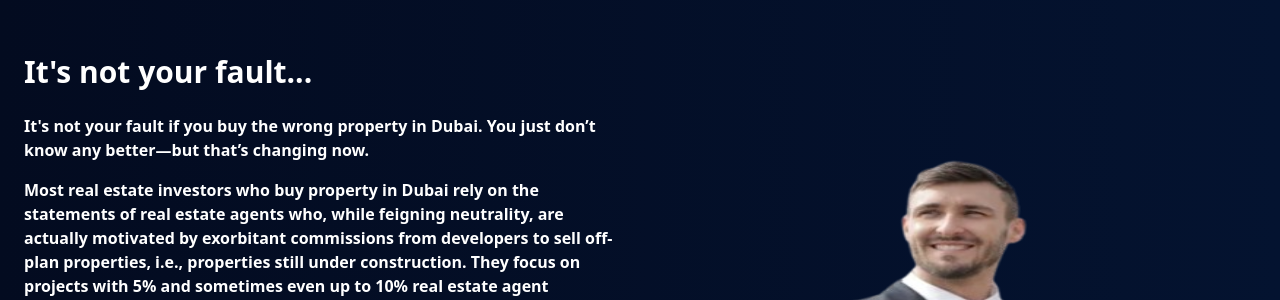
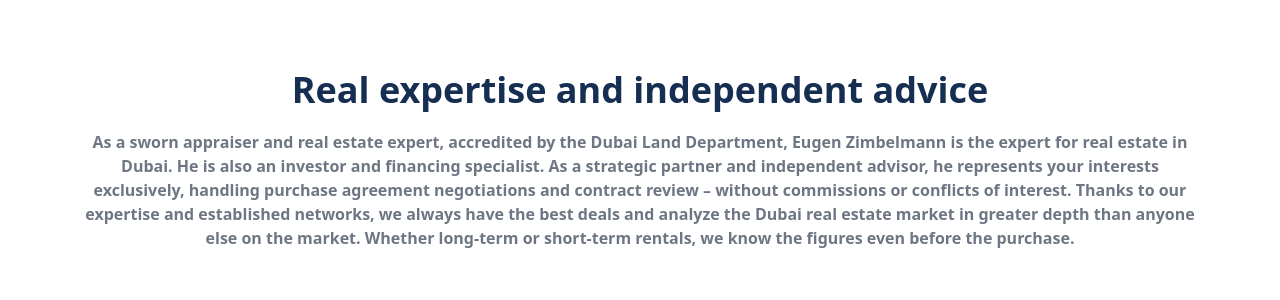
Before and after one commit to ajayyadav0555/dubai_dhan, a React (Vite) app: page / in a window 1280 px wide. Shown: the part 646-946 px from the top of the page. Built offline with nearby package versions, Linux system fonts and the light colour scheme.

Commit message:
added 3 sections

```diff
--- a/src/App.jsx
+++ b/src/App.jsx
@@ -61,7 +61,7 @@
   return (
     <div className=''><Navbar />
       <HeroSection />
-      {/* <Expertice /> */}
+      <Expertice />
       <NotFault />
       <Comparison />
       <ScrollDSection />
--- a/src/pages/Expertice.jsx
+++ b/src/pages/Expertice.jsx
@@ -5,9 +5,9 @@
         <div className='bg-white'>
             <div className='max-w-7xl mx-auto mb-16'>
                 <h1 className='text-center md:text-4xl text-3xl md:mt-20 mt-10 text-[#152e52]  font-semibold'>Real expertise and independent advice</h1>
-                <p className='md:mx-20 mx-10 mt-5 flex flex-wrap text-gray-600 font-extralight text-center'>As a sworn appraiser and real estate expert, accredited by the Dubai Land Department, Eugen Zimbelmann is the expert for real estate in Dubai. He is also an investor and financing specialist. As a strategic partner and independent advisor, he represents your interests exclusively, handling purchase agreement negotiations and contract review – without commissions or conflicts of interest. Thanks to our expertise and established networks, we always have the best deals and analyze the Dubai real estate market in greater depth than anyone else on the market. Whether long-term or short-term rentals, we know the figures even before the purchase.</p>
+                <p className='md:mx-20 mx-10 mt-5 flex flex-wrap text-gray-600 font-bold opacity-80 text-center'>As a sworn appraiser and real estate expert, accredited by the Dubai Land Department, Eugen Zimbelmann is the expert for real estate in Dubai. He is also an investor and financing specialist. As a strategic partner and independent advisor, he represents your interests exclusively, handling purchase agreement negotiations and contract review – without commissions or conflicts of interest. Thanks to our expertise and established networks, we always have the best deals and analyze the Dubai real estate market in greater depth than anyone else on the market. Whether long-term or short-term rentals, we know the figures even before the purchase.</p>
 
-                <div className='bg-gray-100 max-w-full  mt-14 rounded-md pb-10'>
+                {/* <div className='bg-gray-100 max-w-full  mt-14 rounded-md pb-10'>
                     <p className='text-3xl max-w-[300px] text-[#152e52] pt-10 pl-10 '>Accredited appraiser
                         and consultants of:</p>
                     <div className='grid grid-cols-2 md:grid-cols-3 items-center md:gap-6 shrink gap-3 mt-10'>
@@ -27,7 +27,7 @@
                             className="w-80 h-40 object-contain relative max-md:left-[50%] hover:scale-[0.8] transition-all duration-500 "
                         />
                     </div>
-                </div>
+                </div> */}
             </div>
         </div>
     )
--- a/src/pages/Footer.jsx
+++ b/src/pages/Footer.jsx
@@ -57,8 +57,9 @@
                         Welldomo Valuation Real Estate LLC
                     </p>
                     <p className="mb-4 text-gray-300">
-                       Aspin Commercial Tower, Sheikh Zayed Road, Dubai, UAE
+                      Aspin Commercial Tower, Sheikh Zayed Road, Dubai, UAE
                     </p>
+                    <p>Email:info@dubaidhan.com</p>
                     {/* <div className="flex items-center mb-3">
                         <img src="https://images.unsplash.com/photo-1615109398623-88346a601842?w=500&auto=format&fit=crop&q=60" alt="Eugen Zimbelmann" className="w-10 h-10 rounded-full mr-3" />
                         <div>
```
